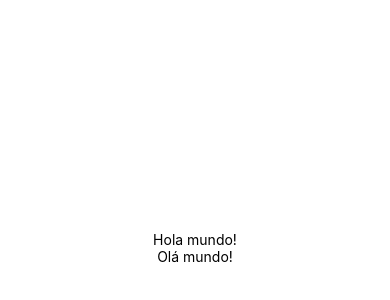
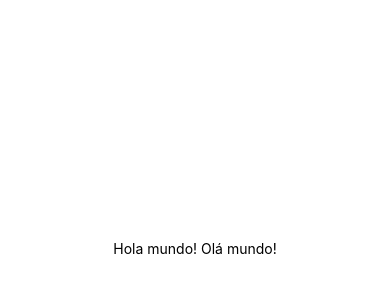
Before and after one commit to eraldovicente/Curso_React_Native_Sin_Frontera, a React Native app in the folder holamundo/: screen / in a window 390 px wide. Shown: the part 174-474 px from the top of the page. Built offline with nearby package versions, Linux system fonts and the light colour scheme.

Commit message:
La propiedad de children

```diff
--- a/holamundo/App.js
+++ b/holamundo/App.js
@@ -5,9 +5,12 @@ import {
   Text,
 } from 'react-native';
 
-const Texto = ({texto}) => {
+const Texto = (props) => {
+
+  const {children} = props;
+
   return (
-    <Text>{texto}</Text>
+    <Text>{children}</Text>
   )
 }
 
@@ -15,8 +18,10 @@ const App = () => {
   return (
     <>
       <View style={styles.container}>
-        <Texto texto={'Hola mundo!'} />
-        <Texto texto={'Olá mundo!'} />
+        <Texto>
+          Hola mundo!
+          <Texto> Olá mundo!</Texto>
+        </Texto>
       </View>
 
     </>
```
